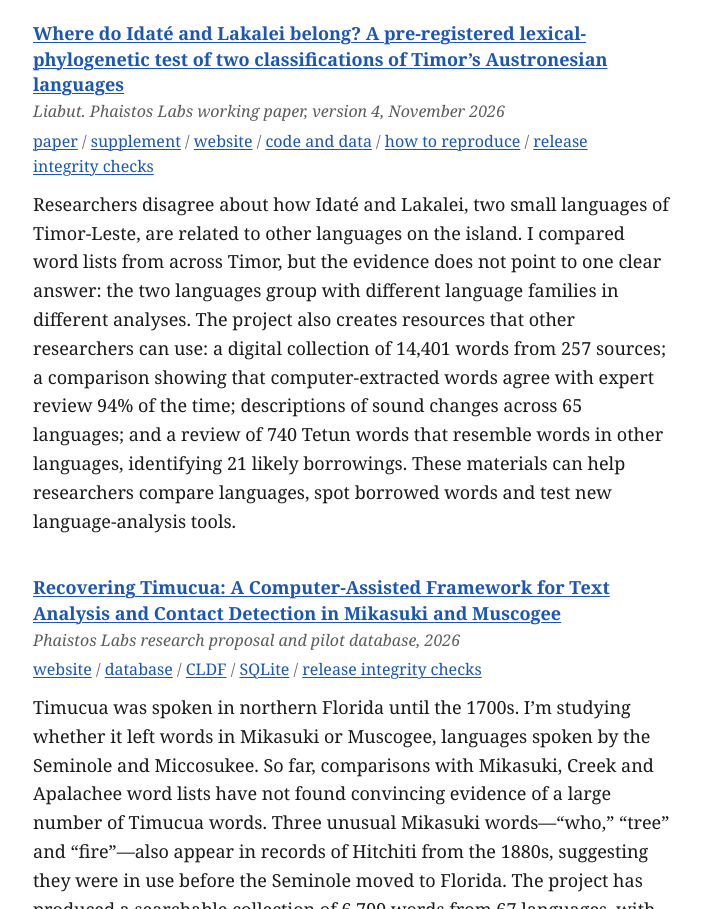
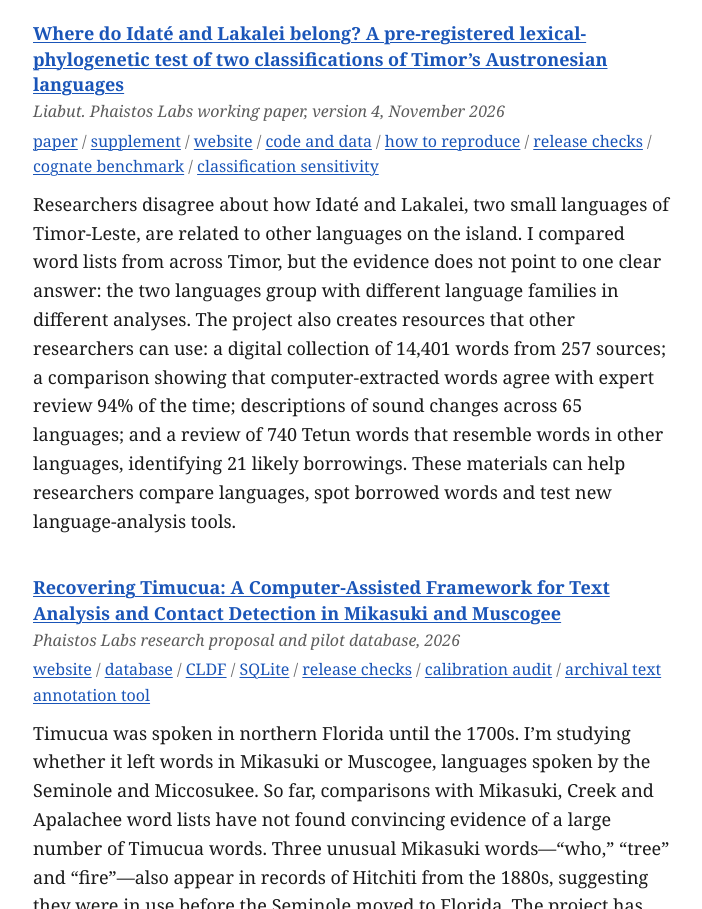
Before and after one commit to DenC-dev/DenC-dev.github.io, a plain HTML site: page index.html in a window 1280 px wide. Shown: the part 589-1498 px from the top of the page, without its empty margins (287-989 px from the left). Drawn offline with Linux system fonts and the light colour scheme.

Commit message:
Link new linguistic research validation deliverables

```diff
--- a/index.html
+++ b/index.html
@@ -71,14 +71,14 @@ footer{margin-top:64px;font-size:14px;color:#6b6b6b}
 <div class="entry">
 <h3><a href="https://denc-dev.github.io/liabut/">Where do Idaté and Lakalei belong? A pre-registered lexical-phylogenetic test of two classifications of Timor’s Austronesian languages</a></h3>
 <p class="meta"><em>Liabut. Phaistos Labs working paper, version 4, November 2026</em></p>
-<p class="links"><a href="https://github.com/DenC-dev/liabut/blob/main/paper/liabut.pdf">paper</a> / <a href="https://github.com/DenC-dev/liabut/blob/main/paper/liabut_supplement.pdf">supplement</a> / <a href="https://denc-dev.github.io/liabut/">website</a> / <a href="https://github.com/DenC-dev/liabut">code and data</a> / <a href="https://github.com/DenC-dev/liabut/blob/main/REPLICATION.md">how to reproduce</a> / <a href="https://github.com/DenC-dev/liabut/blob/main/qa/check_release.py">release integrity checks</a></p>
+<p class="links"><a href="https://github.com/DenC-dev/liabut/blob/main/paper/liabut.pdf">paper</a> / <a href="https://github.com/DenC-dev/liabut/blob/main/paper/liabut_supplement.pdf">supplement</a> / <a href="https://denc-dev.github.io/liabut/">website</a> / <a href="https://github.com/DenC-dev/liabut">code and data</a> / <a href="https://github.com/DenC-dev/liabut/blob/main/REPLICATION.md">how to reproduce</a> / <a href="https://github.com/DenC-dev/liabut/blob/main/qa/check_release.py">release checks</a> / <a href="https://github.com/DenC-dev/liabut/blob/main/qa/cognate_benchmark.json">cognate benchmark</a> / <a href="https://github.com/DenC-dev/liabut/blob/main/qa/classification_sensitivity.json">classification sensitivity</a></p>
 <p>Researchers disagree about how Idaté and Lakalei, two small languages of Timor-Leste, are related to other languages on the island. I compared word lists from across Timor, but the evidence does not point to one clear answer: the two languages group with different language families in different analyses. The project also creates resources that other researchers can use: a digital collection of 14,401 words from 257 sources; a comparison showing that computer-extracted words agree with expert review 94% of the time; descriptions of sound changes across 65 languages; and a review of 740 Tetun words that resemble words in other languages, identifying 21 likely borrowings. These materials can help researchers compare languages, spot borrowed words and test new language-analysis tools.</p>
 </div>
 
 <div class="entry">
 <h3><a href="https://project-phaistos.github.io/project-timacua/">Recovering Timucua: A Computer-Assisted Framework for Text Analysis and Contact Detection in Mikasuki and Muscogee</a></h3>
 <p class="meta"><em>Phaistos Labs research proposal and pilot database, 2026</em></p>
-<p class="links"><a href="https://project-phaistos.github.io/project-timacua/">website</a> / <a href="https://github.com/Project-Phaistos/project-timacua">database</a> / <a href="https://github.com/Project-Phaistos/project-timacua/blob/main/cldf/Wordlist-metadata.json">CLDF</a> / <a href="https://github.com/Project-Phaistos/project-timacua/blob/main/db/project-phaistos.sqlite">SQLite</a> / <a href="https://github.com/Project-Phaistos/project-timacua/blob/main/qa/check_release.py">release integrity checks</a></p>
+<p class="links"><a href="https://project-phaistos.github.io/project-timacua/">website</a> / <a href="https://github.com/Project-Phaistos/project-timacua">database</a> / <a href="https://github.com/Project-Phaistos/project-timacua/blob/main/cldf/Wordlist-metadata.json">CLDF</a> / <a href="https://github.com/Project-Phaistos/project-timacua/blob/main/db/project-phaistos.sqlite">SQLite</a> / <a href="https://github.com/Project-Phaistos/project-timacua/blob/main/qa/check_release.py">release checks</a> / <a href="https://github.com/Project-Phaistos/project-timacua/blob/main/qa/calibration_report.json">calibration audit</a> / <a href="https://github.com/Project-Phaistos/project-timacua/blob/main/tools/timucua_text/README.md">archival text annotation tool</a></p>
 <p>Timucua was spoken in northern Florida until the 1700s. I’m studying whether it left words in Mikasuki or Muscogee, languages spoken by the Seminole and Miccosukee. So far, comparisons with Mikasuki, Creek and Apalachee word lists have not found convincing evidence of a large number of Timucua words. Three unusual Mikasuki words—“who,” “tree” and “fire”—also appear in records of Hitchiti from the 1880s, suggesting they were in use before the Seminole moved to Florida. The project has produced a searchable collection of 6,799 words from 67 languages, with 2,424 judgments about which words share a common origin, 32 tests for possible language contact and a list of 24 place names. The collection gives other researchers a way to check the findings and test new methods for tracing how languages influence one another. It does not rule out the possibility that individual Timucua words were borrowed.</p>
 <p class="links"><a href="https://github.com/Project-Phaistos/project-timacua/blob/main/cldf/forms.csv">all word forms</a> / <a href="https://github.com/Project-Phaistos/project-timacua/blob/main/cldf/cognates.csv">cognate sets</a> / <a href="https://github.com/Project-Phaistos/project-timacua/blob/main/cldf/tests.csv">all 32 tests</a> / <a href="https://github.com/Project-Phaistos/project-timacua/blob/main/cldf/place_names.csv">place-name register</a> / <a href="https://github.com/Project-Phaistos/project-timacua/blob/main/db/project-phaistos.sqlite">SQLite database</a></p>
 
```
